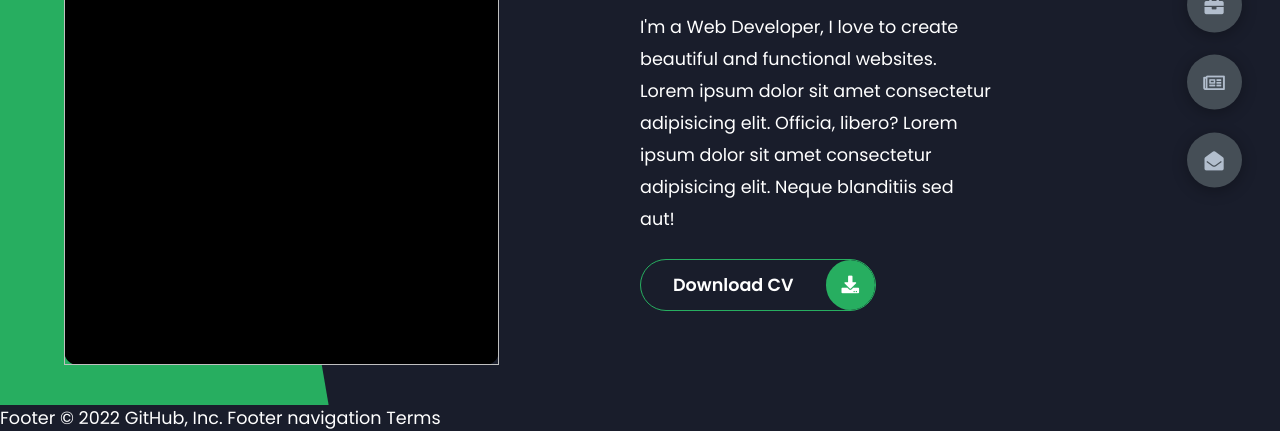
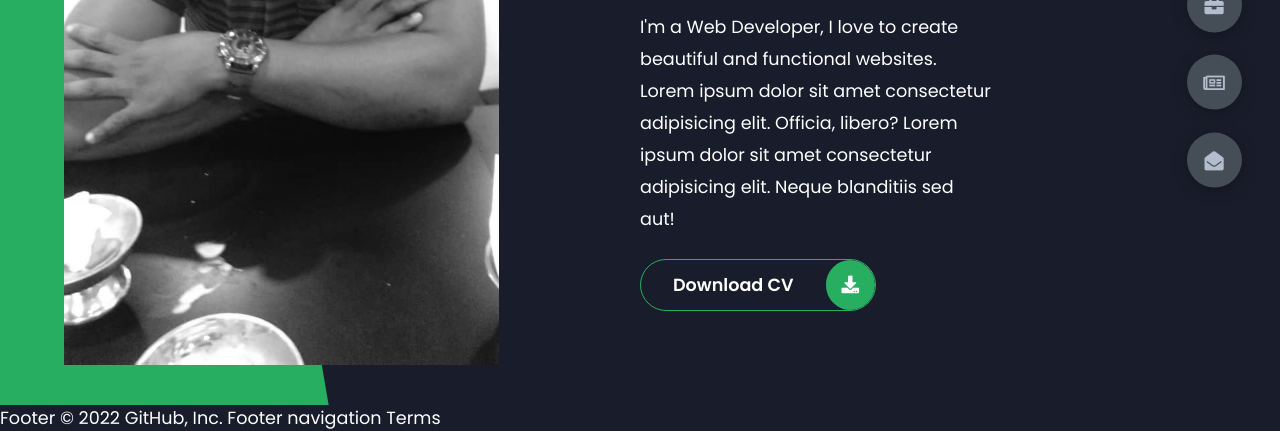
Before and after one commit to noelfoka/profile, a plain HTML site: page index.html in a window 1280 px wide. Shown: the part 395-826 px from the top of the page. Drawn offline with Linux system fonts and the light colour scheme; a script that the page names is missing.

Commit message:
midification image

```diff
--- a/index.html
+++ b/index.html
@@ -22,7 +22,7 @@
                 <div class="left-header">
                     <div class="h-shape"></div>
                     <div class="image">
-                        <img src="img/hero.png" alt="">
+                        <img src="images/img1.jpeg.jpg" alt="">
                     </div>
                 </div>
                 <div class="right-header">
```
